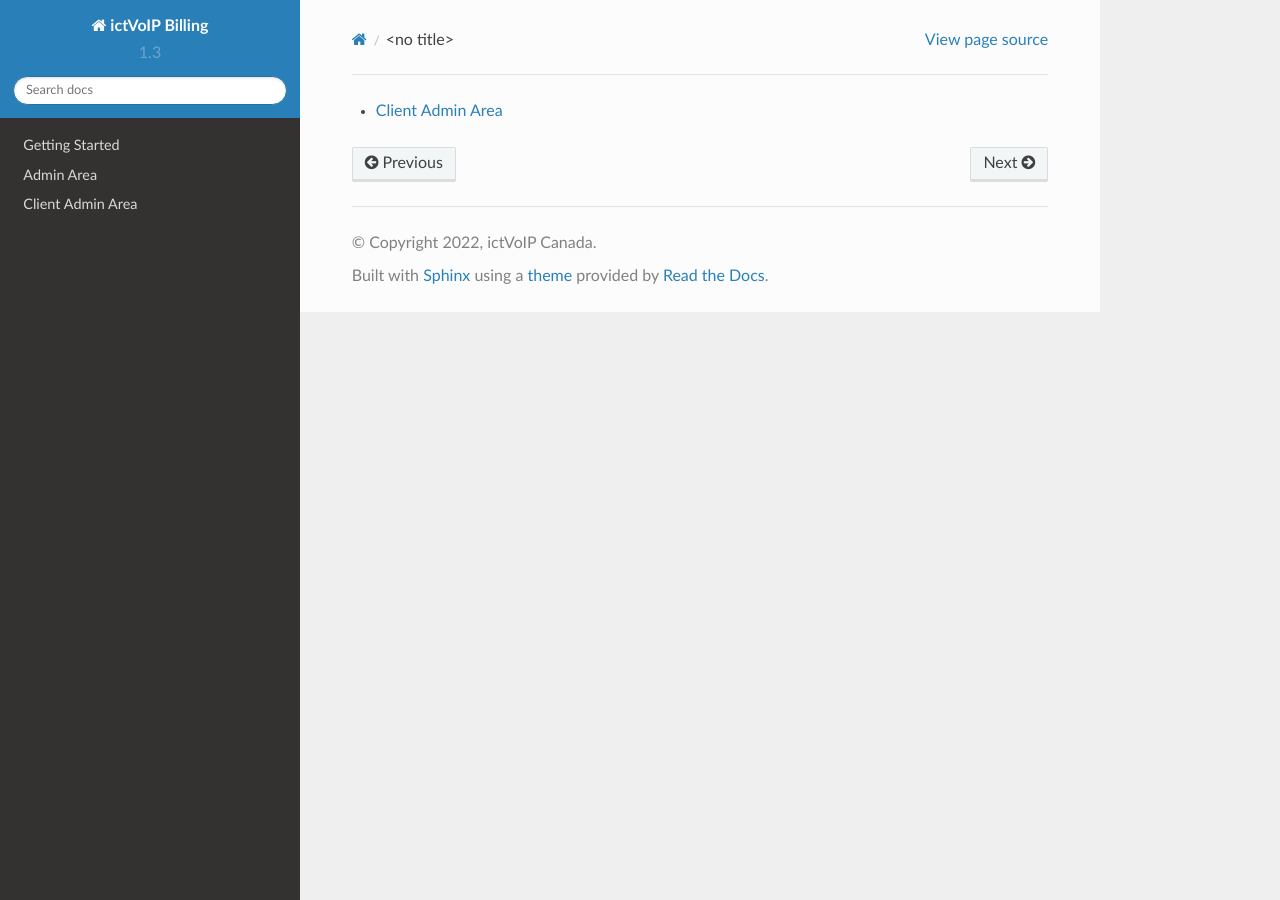
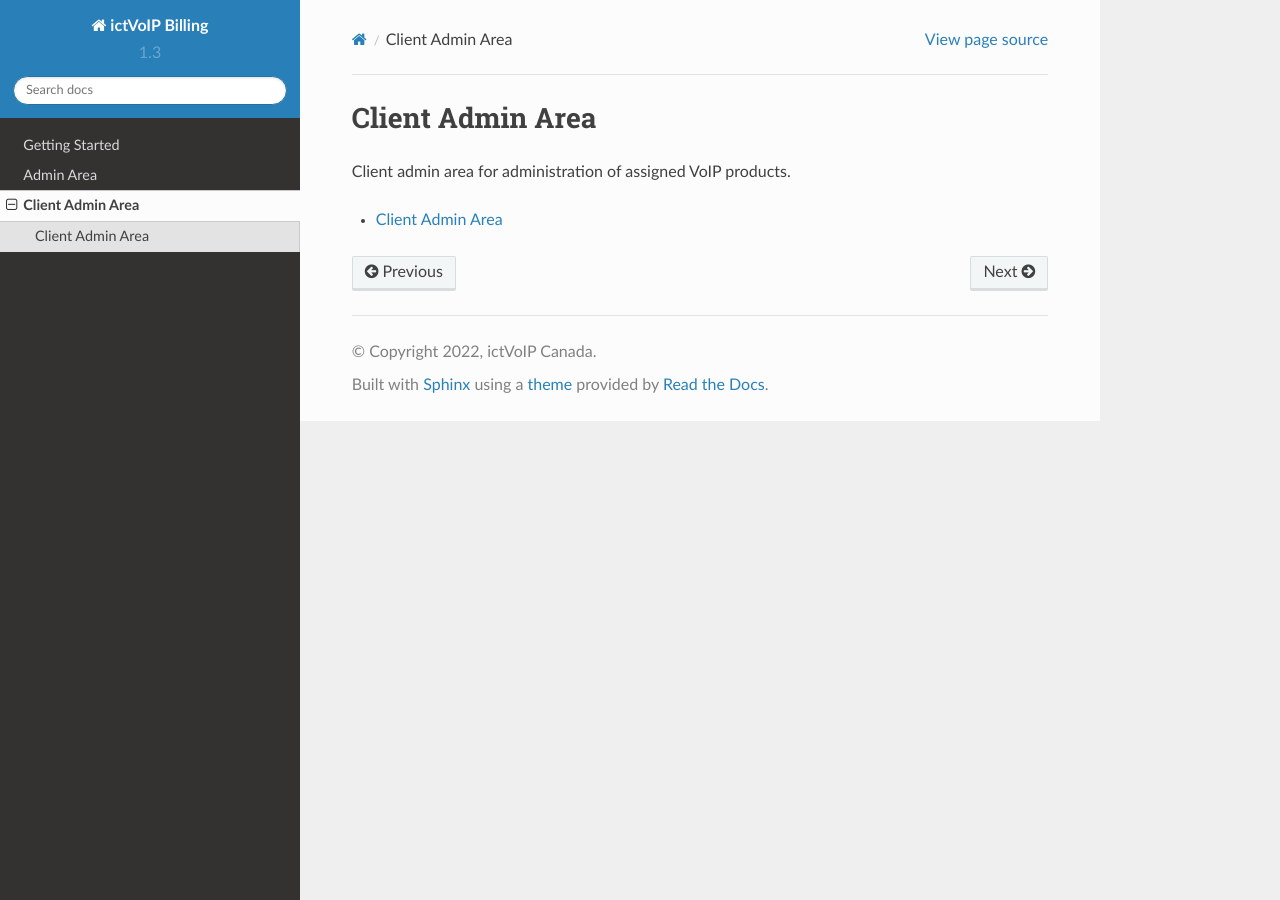
Before and after one commit to ictvoip/ictvoip-docs, a Sphinx documentation site: the page built from docs/source/clientadmin.rst, in a window 1280 px wide. Built offline with Sphinx 7.4.7 and the Read the Docs theme 2.0.0, drawn with Linux system fonts in a browser that asks for light colours; pages that are not in the unit, such as notebooks, are missing from menus.

Commit message:
Update clientadmin.rst

```diff
--- a/docs/source/clientadmin.rst
+++ b/docs/source/clientadmin.rst
@@ -1,3 +1,9 @@
+*******************
+Client Admin Area
+*******************
+
+Client admin area for administration of assigned VoIP products.
+
 .. toctree::
   :maxdepth: 3
   :glob:
```
